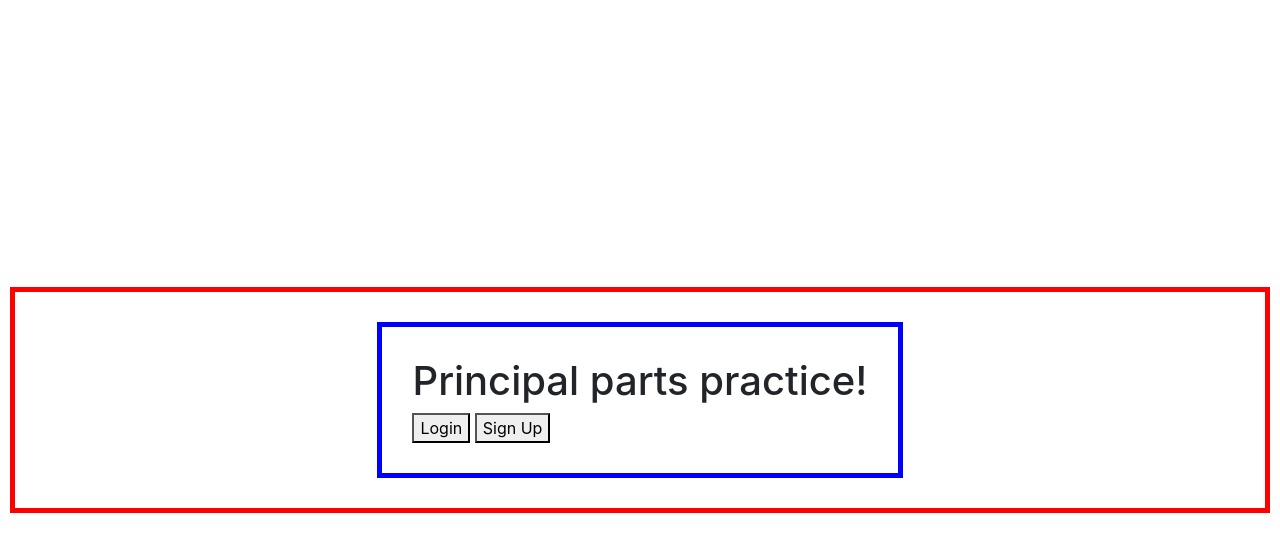
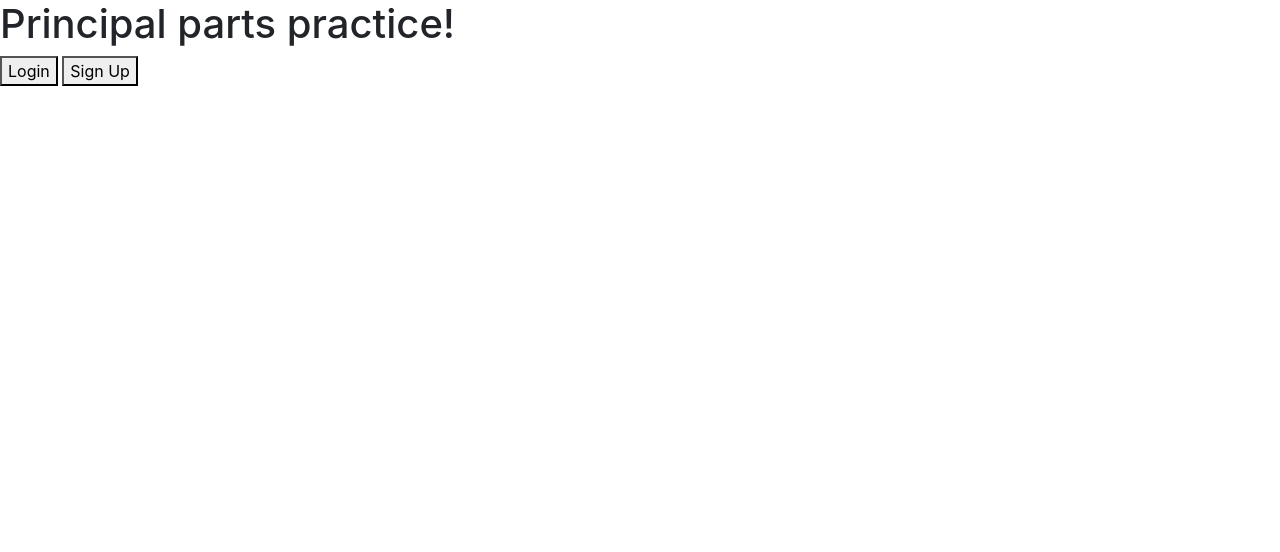
Before and after one commit to orionkm/PrincipalPartsPractice, a plain HTML site: page index.html in a window 1280 px wide. Drawn offline with nearby package versions, Linux system fonts and the light colour scheme.

Commit message:
Commenting out stylesheet for now, replacing w bootstrap

```diff
--- a/style.css
+++ b/style.css
@@ -1,4 +1,4 @@
-.navigationCenter {
+/* .navigationCenter {
 	position: absolute;
 	margin: auto 10px;
 	max-height: fit-content;
@@ -21,4 +21,4 @@
 
 .accountButtons {
  /* figure out how to center some other time */
-}
+} */
```
